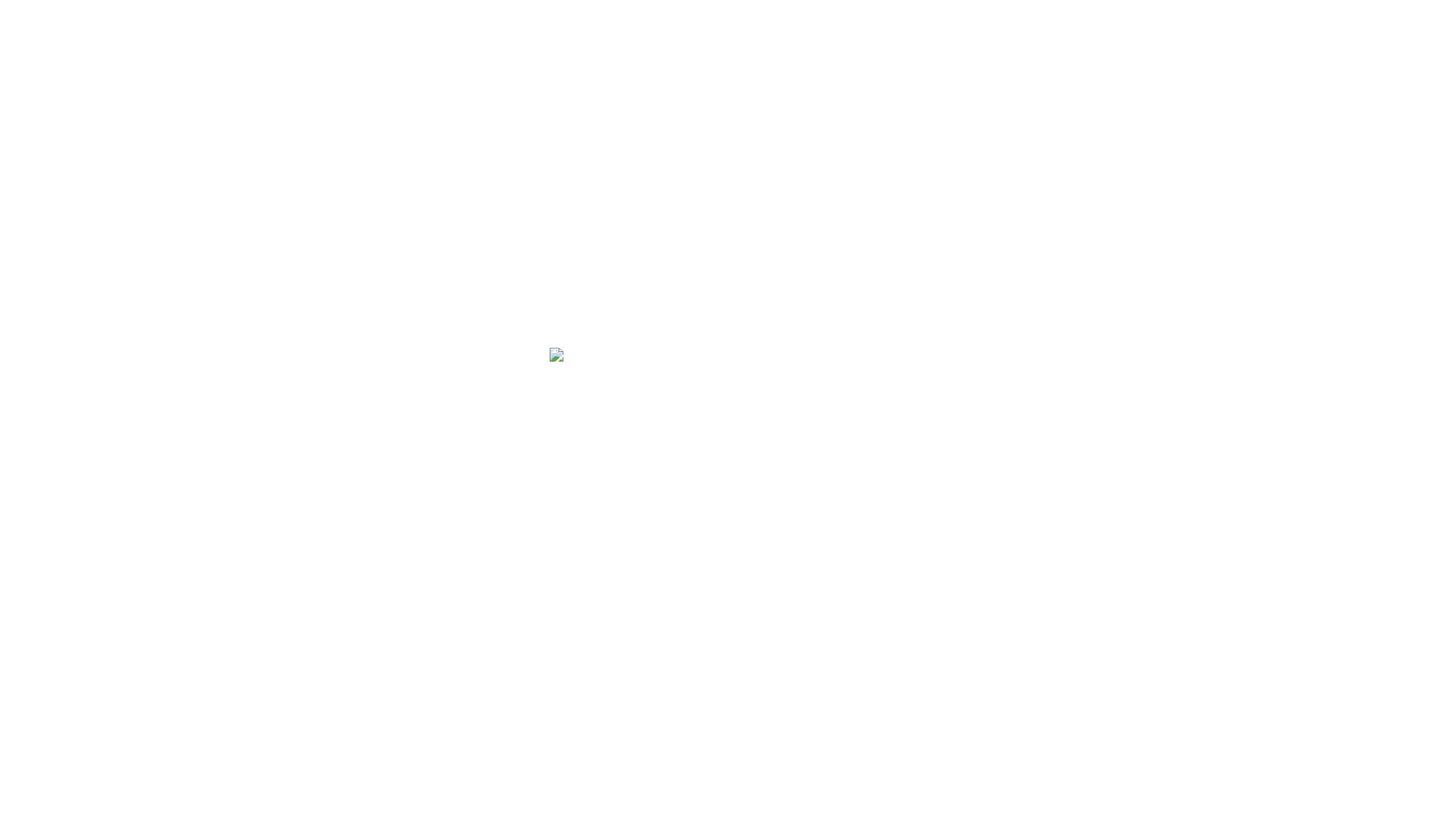
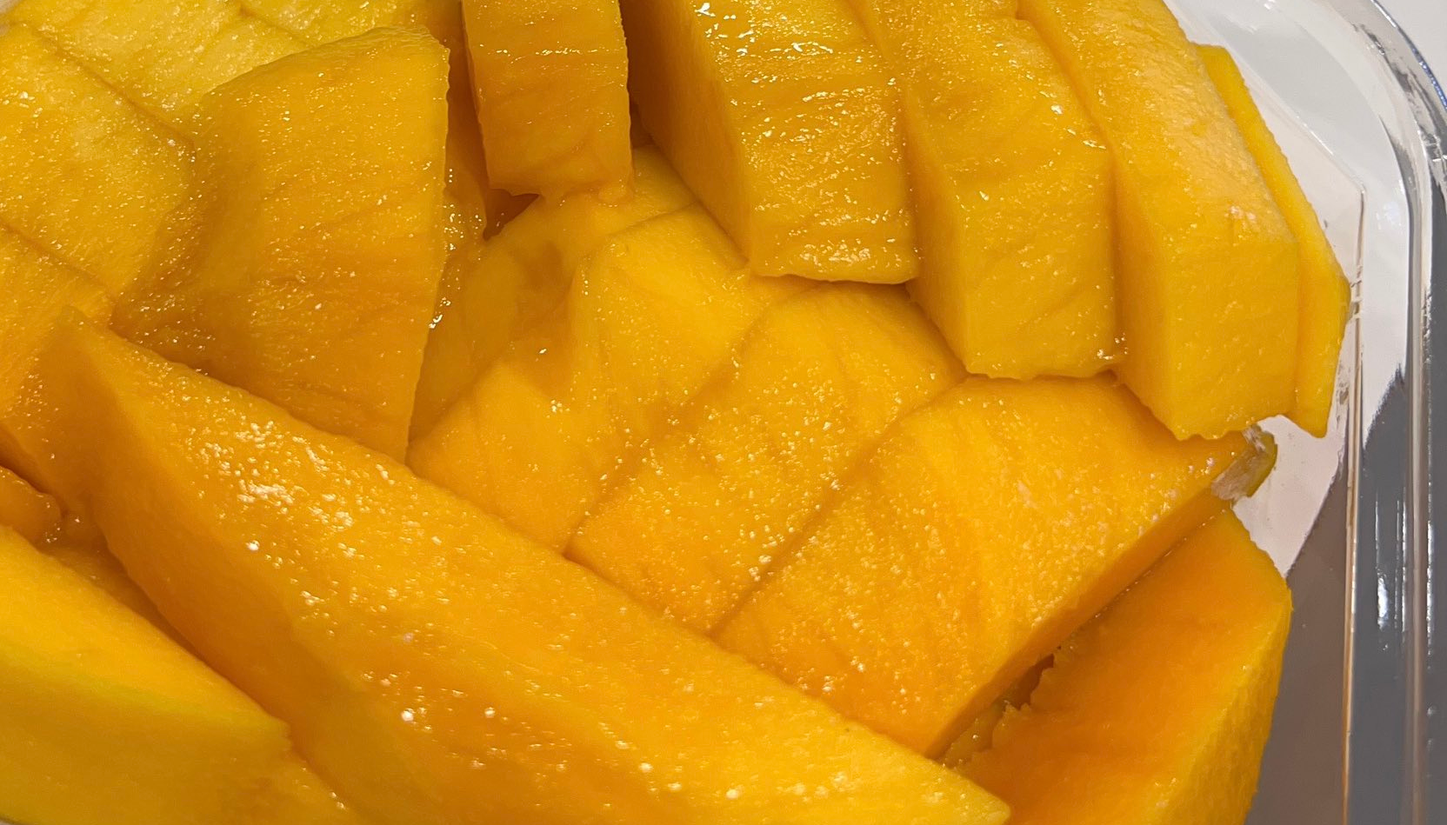
Before and after one commit to renefmelo/gyuvin, a plain HTML site: page index.html in a window 1280 px wide. Shown: the top 949 px of the page at 87% size, 1664 px wide, since content can reach past the window. Before the commit the page ends 816 px from the top, so only its background shows below. Drawn offline with Linux system fonts and the light colour scheme; the site is published under a folder, as on GitHub Pages, so addresses that start at the root find nothing.

Commit message:
ponto na iamgem

```diff
--- a/index.html
+++ b/index.html
@@ -8,7 +8,7 @@
 </head>
 <body>
     <div class="casadamanga">
-    <img src="/imagens/manga.jpg">
+    <img src="./imagens/manga.jpg">
     </div>
 </body>
 </html>
```
